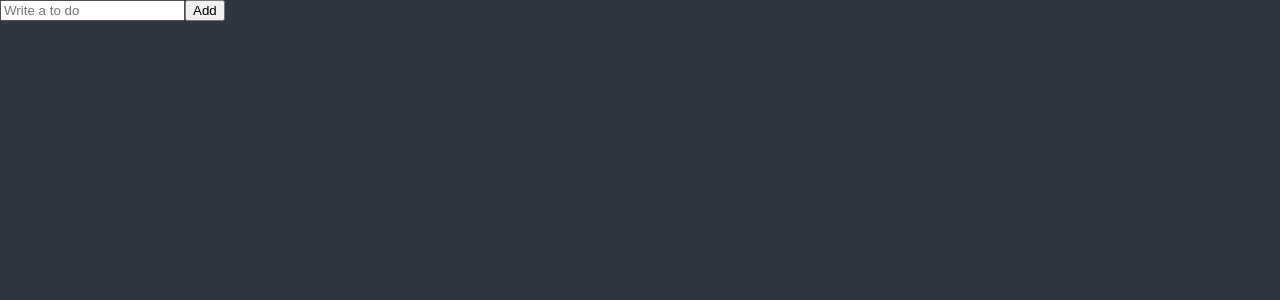
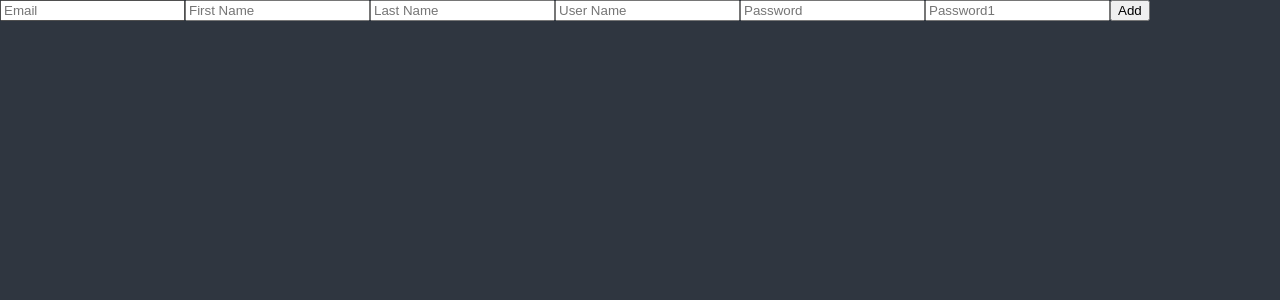
Before and after one commit to dh365x/class-react, a React (Create React App) app: page / in a window 1280 px wide. Shown: the top 300 px of the page. Built offline with nearby package versions, Linux system fonts and the light colour scheme.

Commit message:
StateMGMT, Forms

```diff
--- a/package.json
+++ b/package.json
@@ -17,6 +17,7 @@
 		"react-dom": "^18.2.0",
 		"react-helmet": "^6.1.0",
 		"react-helmet-async": "^1.3.0",
+		"react-hook-form": "^7.45.0",
 		"react-router-dom": "^5.3.4",
 		"react-scripts": "5.0.1",
 		"recoil": "^0.7.7",
--- a/src/ToDoList.tsx
+++ b/src/ToDoList.tsx
@@ -1,21 +1,18 @@
-import { useState } from "react";
+import { useForm } from "react-hook-form";
 
 function ToDoList() {
-	const [toDo, setToDo] = useState("");
-	const onChange = (event: React.FormEvent<HTMLInputElement>) => {
-		const {
-			currentTarget: { value },
-		} = event;
-		setToDo(value);
-	};
-	const onSubmit = (event: React.FormEvent<HTMLFormElement>) => {
-		event.preventDefault();
-		console.log(toDo);
-	};
+	const { register, watch } = useForm();
+	console.log(watch());
+
 	return (
 		<div>
-			<form onSubmit={onSubmit}>
-				<input value={toDo} onChange={onChange} placeholder="Write a to do" />
+			<form>
+				<input {...register("email")} placeholder="Email" />
+				<input {...register("firstName")} placeholder="First Name" />
+				<input {...register("lastName")} placeholder="Last Name" />
+				<input {...register("userName")} placeholder="User Name" />
+				<input {...register("password")} placeholder="Password" />
+				<input {...register("password1")} placeholder="Password1" />
 				<button>Add</button>
 			</form>
 		</div>
@@ -23,3 +20,37 @@
 }
 
 export default ToDoList;
+
+// import React, { useState } from "react";
+
+// function ToDoList() {
+// 	const [toDo, setToDo] = useState("");
+// 	const [toDoError, setToDoError] = useState("");
+
+// 	const onChange = (event: React.FormEvent<HTMLInputElement>) => {
+// 		const {
+// 			currentTarget: { value },
+// 		} = event;
+// 		setToDoError("");
+// 		setToDo(value);
+// 	};
+// 	const onSubmit = (event: React.FormEvent<HTMLFormElement>) => {
+// 		event.preventDefault();
+// 		if (toDo.length < 10) {
+// 			return setToDoError("To do should be longer");
+// 		}
+// 		console.log("submit");
+// 	};
+
+// 	return (
+// 		<div>
+// 			<form onSubmit={onSubmit}>
+// 				<input value={toDo} onChange={onChange} placeholder="Write a to do" />
+// 				{toDoError !== "" ? toDoError : null}
+// 				<button>Add</button>
+// 			</form>
+// 		</div>
+// 	);
+// }
+
+// export default ToDoList;
```
Also changed, not shown: 1 other file (tests, documents, lock files or other folders).
